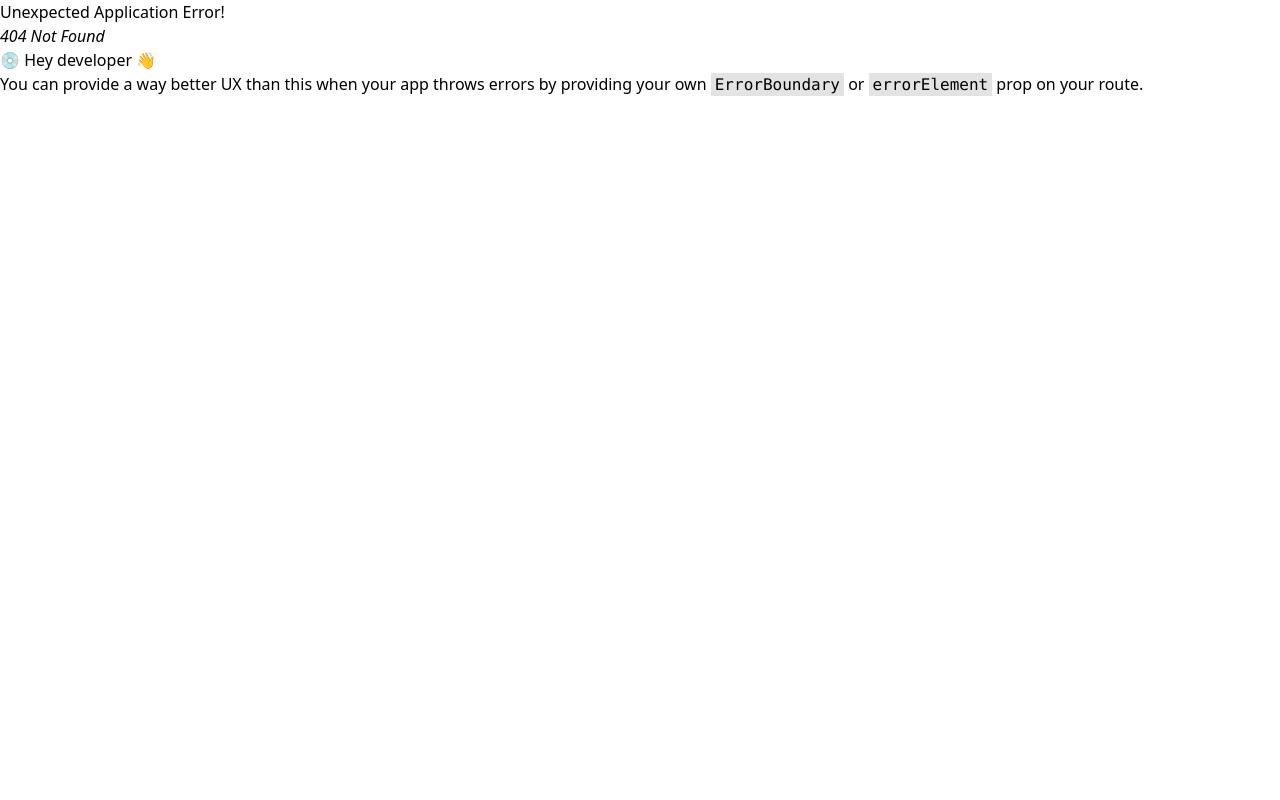
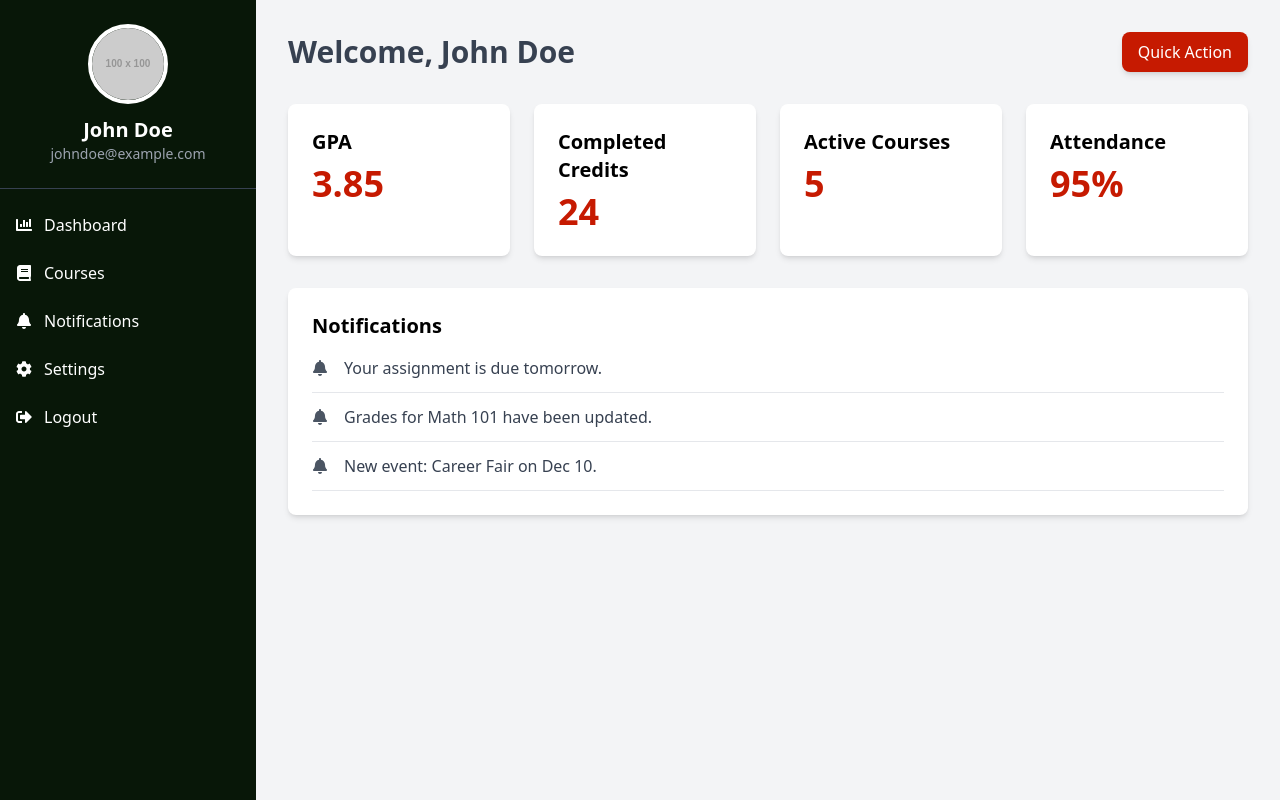
Before and after one commit to jh-jazer/CvSU-System, a React (Vite) app: page /studentdb in a window 1280 px wide. Before the commit this address had no page. Built offline with nearby package versions, Linux system fonts and the light colour scheme.

Commit message:
add logout button

```diff
--- a/src/main.jsx
+++ b/src/main.jsx
@@ -6,6 +6,7 @@ import Login from './pages/Login.jsx';
 import Apply from './pages/Apply.jsx';
 import Privacy from './pages/DataPrivacyNotice.jsx';
 import Create from './pages/Create.jsx';
+import Studentdb from './pages/Studentdb.jsx';
 import { createBrowserRouter, RouterProvider } from "react-router-dom";
 
 
@@ -30,6 +31,10 @@ const router = createBrowserRouter([
     path: "/create",
     element: <Create />,
   },
+  {
+    path: "/studentdb",
+    element: <Studentdb />,
+  },
 ]);
 
   createRoot(document.getElementById('root')).render(
--- a/src/pages/Create.jsx
+++ b/src/pages/Create.jsx
@@ -19,6 +19,11 @@ const Create = () => {
     alert("Application successfully created!");
   };
 
+  const handleLogout = () => {
+    alert("You have logged out.");
+    // Implement actual logout functionality here (e.g., clear tokens, redirect)
+  };
+
   return (
     <div
       className="min-h-screen flex items-center justify-center bg-gray-100"
@@ -31,12 +36,17 @@ const Create = () => {
       <div className="absolute top-0 left-0 w-full h-full bg-[#081708]/80 flex items-center justify-center z-10"></div>
       <div className="w-full max-w-3xl bg-white p-8 shadow-lg px-[50px] rounded-lg z-30">
         {/* Header Section */}
-        <h1 className="text-3xl font-extrabold text-[#C61A01] text-center mb-4">
-          Admission Application
-        </h1>
-        <h2 className="text-xl font-bold text-gray-700 text-center mb-8">
-          Computer Studies Department - First Semester, 2025-2026
-        </h2>
+        <div className="flex justify-between items-center mb-4">
+          <div>
+            <h1 className="text-3xl font-extrabold text-[#C61A01] text-center mb-2">
+              Admission Application
+            </h1>
+            <h2 className="text-xl font-bold text-gray-700 text-center">
+              Computer Studies Department - First Semester, 2025-2026
+            </h2>
+          </div>
+
+        </div>
 
         {/* Question Section */}
         <div className="mb-6">
@@ -175,7 +185,14 @@ const Create = () => {
         )}
 
         {/* Action Buttons */}
-        <div className="flex justify-end">
+
+        <div className="flex justify-end gap-5">
+        <button
+            className="px-4 py-2 bg-[#C61A01] text-white font-bold rounded-lg focus:outline-none"
+            onClick={handleLogout}
+          >
+            Log Out
+          </button>
           <button
             className={`px-6 py-2 ${
               preferredProgram
--- a/src/pages/Login.jsx
+++ b/src/pages/Login.jsx
@@ -2,6 +2,7 @@ import React from 'react';
 import Logo from '../assets/university-logo.png';
 import StudentImage from '../assets/student.jpg';
 import TopNav from '../components/Topnav'; // Import the TopNav component
+import { Link } from 'react-router-dom';
 
 const Login = () => {
   return (
@@ -55,6 +56,8 @@ const Login = () => {
               />
             </div>
 
+            <Link
+            to="/studentdb">
             {/* Submit Button */}
             <button
               type="submit"
@@ -62,6 +65,7 @@ const Login = () => {
             >
               Log In
             </button>
+            </Link>
           </form>
 
           {/* Forgot Password */}
--- a/src/pages/Studentdb.jsx
+++ b/src/pages/Studentdb.jsx
@@ -0,0 +1,115 @@
+// StudentDashboard.jsx
+import React from "react";
+
+import {
+  FaUserGraduate,
+  FaBook,
+  FaBell,
+  FaChartBar,
+  FaCog,
+  FaSignOutAlt,
+} from "react-icons/fa";
+
+const StudentDashboard = () => {
+  const user = {
+    name: "John Doe",
+    email: "johndoe@example.com",
+    avatar: "https://via.placeholder.com/100",
+  };
+
+  const notifications = [
+    "Your assignment is due tomorrow.",
+    "Grades for Math 101 have been updated.",
+    "New event: Career Fair on Dec 10.",
+  ];
+
+  return (
+    <div className="min-h-screen bg-gray-100 flex">
+      {/* Sidebar */}
+      <aside className="w-64 bg-[#081708] text-white flex flex-col">
+        <div className="p-6 flex flex-col items-center border-b border-gray-700">
+          <img
+            src={user.avatar}
+            alt="Profile"
+            className="rounded-full w-20 h-20 mb-3 border-4 border-white"
+          />
+          <h2 className="text-xl font-semibold">{user.name}</h2>
+          <p className="text-sm text-gray-400">{user.email}</p>
+        </div>
+        <nav className="flex-1 mt-4">
+          <ul className="space-y-2">
+            <li className="px-4 py-2 flex items-center space-x-3 hover:bg-gray-700 rounded-lg cursor-pointer">
+              <FaChartBar />
+              <span>Dashboard</span>
+            </li>
+            <li className="px-4 py-2 flex items-center space-x-3 hover:bg-gray-700 rounded-lg cursor-pointer">
+              <FaBook />
+              <span>Courses</span>
+            </li>
+            <li className="px-4 py-2 flex items-center space-x-3 hover:bg-gray-700 rounded-lg cursor-pointer">
+              <FaBell />
+              <span>Notifications</span>
+            </li>
+            <li className="px-4 py-2 flex items-center space-x-3 hover:bg-gray-700 rounded-lg cursor-pointer">
+              <FaCog />
+              <span>Settings</span>
+            </li>
+            <li className="px-4 py-2 flex items-center space-x-3 hover:bg-red-600 rounded-lg cursor-pointer mt-auto">
+              <FaSignOutAlt />
+              <span>Logout</span>
+            </li>
+          </ul>
+        </nav>
+      </aside>
+
+      {/* Main Content */}
+      <main className="flex-1 p-8">
+        {/* Header */}
+        <header className="flex justify-between items-center mb-8">
+          <h1 className="text-3xl font-bold text-gray-700">Welcome, {user.name}</h1>
+          <button className="px-4 py-2 bg-[#C61A01] text-white rounded-lg shadow-md hover:bg-[#9f1701]">
+            Quick Action
+          </button>
+        </header>
+
+        {/* Academic Overview */}
+        <section className="grid grid-cols-1 md:grid-cols-2 xl:grid-cols-4 gap-6 mb-8">
+          <div className="bg-white shadow-md rounded-lg p-6">
+            <h3 className="text-xl font-semibold mb-2">GPA</h3>
+            <p className="text-4xl font-bold text-[#C61A01]">3.85</p>
+          </div>
+          <div className="bg-white shadow-md rounded-lg p-6">
+            <h3 className="text-xl font-semibold mb-2">Completed Credits</h3>
+            <p className="text-4xl font-bold text-[#C61A01]">24</p>
+          </div>
+          <div className="bg-white shadow-md rounded-lg p-6">
+            <h3 className="text-xl font-semibold mb-2">Active Courses</h3>
+            <p className="text-4xl font-bold text-[#C61A01]">5</p>
+          </div>
+          <div className="bg-white shadow-md rounded-lg p-6">
+            <h3 className="text-xl font-semibold mb-2">Attendance</h3>
+            <p className="text-4xl font-bold text-[#C61A01]">95%</p>
+          </div>
+        </section>
+
+        {/* Notifications */}
+        <section className="bg-white shadow-md rounded-lg p-6">
+          <h3 className="text-xl font-semibold mb-4">Notifications</h3>
+          <ul className="space-y-3">
+            {notifications.map((note, idx) => (
+              <li
+                key={idx}
+                className="flex items-start space-x-4 border-b border-gray-200 pb-3"
+              >
+                <FaBell className="text-gray-600 mt-1" />
+                <p className="text-gray-700">{note}</p>
+              </li>
+            ))}
+          </ul>
+        </section>
+      </main>
+    </div>
+  );
+};
+
+export default StudentDashboard;
```
